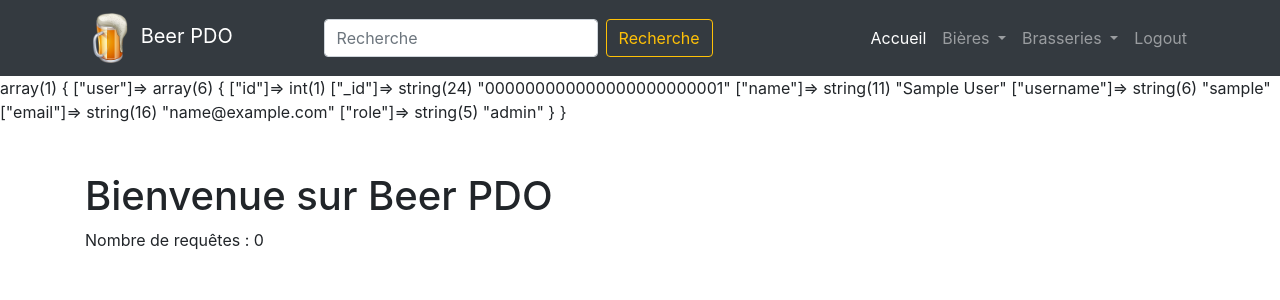
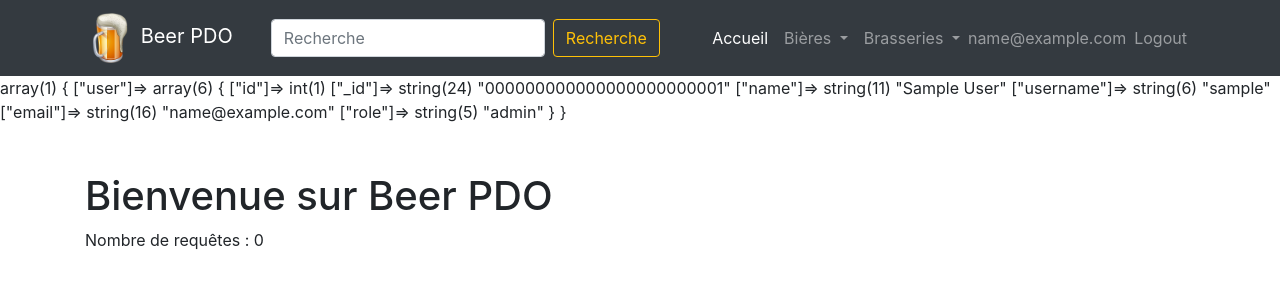
Before and after one commit to sou59/PHP-Base, a PHP site: page /index.php in a window 1280 px wide. Shown: the top 300 px of the page. Run offline with PHP 8.4, Linux system fonts and the light colour scheme; the visitor is signed in with stand-in values (Sample User, id 1).

Commit message:
Add email in navbar

```diff
--- a/13-beerpdomysql/partials/header.php
+++ b/13-beerpdomysql/partials/header.php
@@ -64,6 +64,11 @@ require(__DIR__.'/../config/database.php');
                     <!-- Si un utilisateur existe dans la session, on affiche son email et un lien vers logout.php pour se déconnecter.
                     S'il n'y a pas d'utilisateur dans la session, on affiche les 2 liens pour s'inscrire et se connecter -->
                     <?php if (isset($_SESSION['user'])) { ?>
+                        <li class="nav-item">
+                            <span class="navbar-text">
+                                <?php echo $_SESSION['user']['email']; ?>
+                            </span>
+                        </li>
                         <li class="nav-item <?php echo ($page == 'logout') ? 'active' : '' ?>">
                             <a class="nav-link" href="logout.php">Logout</a>
                         </li>
```
